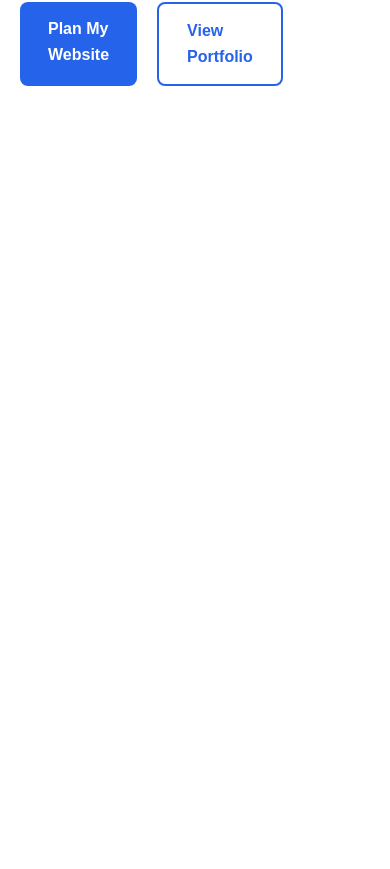
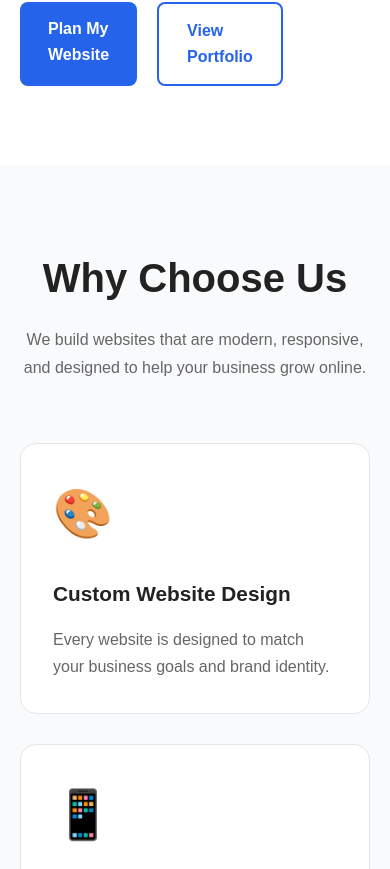
Before and after one commit to Priyadharshinirameshkumar/customer-web-builds, a React (Vite) app: page / in a window 390 px wide. Shown: the part 1131-2000 px from the top of the page. Before the commit the page ends 1297 px from the top, so only its background shows below. Built offline with nearby package versions, Linux system fonts and the light colour scheme.

Commit message:
Build Why Choose Us section with responsive grid layout

```diff
--- /dev/null
+++ b/src/components/WhyChooseUs/WhyChooseUs.css
@@ -0,0 +1,87 @@
+/* ==========================
+   Why Choose Us Section
+========================== */
+
+.why-choose-us {
+  padding: 80px 0;
+  background-color: #f8fafc;
+}
+
+/* ==========================
+   Heading
+========================== */
+
+.section-title {
+  text-align: center;
+  font-size: 2.5rem;
+  margin-bottom: 16px;
+}
+
+.section-description {
+  text-align: center;
+  max-width: 700px;
+  margin: 0 auto 60px;
+  color: var(--text-secondary);
+  line-height: 1.8;
+}
+
+/* ==========================
+   Grid
+========================== */
+
+.why-choose-grid {
+  display: grid;
+  grid-template-columns: repeat(auto-fit, minmax(280px, 1fr));
+  gap: 30px;
+}
+
+/* ==========================
+   Card
+========================== */
+
+.why-card {
+  background: white;
+  border-radius: 16px;
+  padding: 32px;
+  border: 1px solid var(--border-color);
+
+  transition: var(--transition);
+
+  cursor: pointer;
+}
+
+.why-card:hover {
+  transform: translateY(-8px);
+
+  box-shadow: 0 12px 25px rgba(0,0,0,0.08);
+}
+
+/* ==========================
+   Icon
+========================== */
+
+.why-icon {
+  font-size: 3rem;
+
+  margin-bottom: 24px;
+}
+
+/* ==========================
+   Title
+========================== */
+
+.why-card h3 {
+  margin-bottom: 16px;
+
+  font-size: 1.3rem;
+}
+
+/* ==========================
+   Description
+========================== */
+
+.why-card p {
+  color: var(--text-secondary);
+
+  line-height: 1.7;
+}
--- /dev/null
+++ b/src/components/WhyChooseUs/WhyChooseUs.tsx
@@ -0,0 +1,31 @@
+import "./WhyChooseUs.css";
+import { whyChooseUsData } from "../../data/whyChooseUs";
+
+function WhyChooseUs() {
+  return (
+    <section className="why-choose-us">
+      <div className="container">
+        <h2 className="section-title">Why Choose Us</h2>
+
+        <p className="section-description">
+          We build websites that are modern, responsive, and designed to help
+          your business grow online.
+        </p>
+
+        <div className="why-choose-grid">
+          {whyChooseUsData.map((item) => (
+            <div className="why-card" key={item.id}>
+            <div className="why-icon">{item.icon}</div>
+
+              <h3>{item.title}</h3>
+
+              <p>{item.description}</p>
+            </div>
+          ))}
+        </div>
+      </div>
+    </section>
+  );
+}
+
+export default WhyChooseUs;
--- /dev/null
+++ b/src/data/whyChooseUs.ts
@@ -0,0 +1,32 @@
+import {type WhyChooseUsItem } from "../types/whyChooseUs";
+
+export const whyChooseUsData: WhyChooseUsItem[] = [
+  {
+    id: 1,
+    title: "Custom Website Design",
+    description:
+      "Every website is designed to match your business goals and brand identity.",
+    icon: "🎨",
+  },
+  {
+    id: 2,
+    title: "Mobile First",
+    description:
+      "Your website will work beautifully on mobile, tablet, and desktop devices.",
+    icon: "📱",
+  },
+  {
+    id: 3,
+    title: "SEO Optimized",
+    description:
+      "Built with SEO best practices to help customers discover your business online.",
+    icon: "🚀",
+  },
+  {
+    id: 4,
+    title: "Ongoing Support",
+    description:
+      "Need updates after launch? We provide reliable maintenance and support.",
+    icon: "🛠️",
+  },
+];
--- a/src/pages/Home/Home.tsx
+++ b/src/pages/Home/Home.tsx
@@ -1,9 +1,11 @@
 import Hero from "../../components/Hero/Hero";
+import WhyChooseUs from "../../components/WhyChooseUs/WhyChooseUs";
 
 function Home() {
   return (
     <>
       <Hero />
+      <WhyChooseUs />
     </>
   );
 }
--- /dev/null
+++ b/src/types/whyChooseUs.ts
@@ -0,0 +1,6 @@
+export interface WhyChooseUsItem {
+  id: number;
+  title: string;
+  description: string;
+  icon: string;
+}
```
